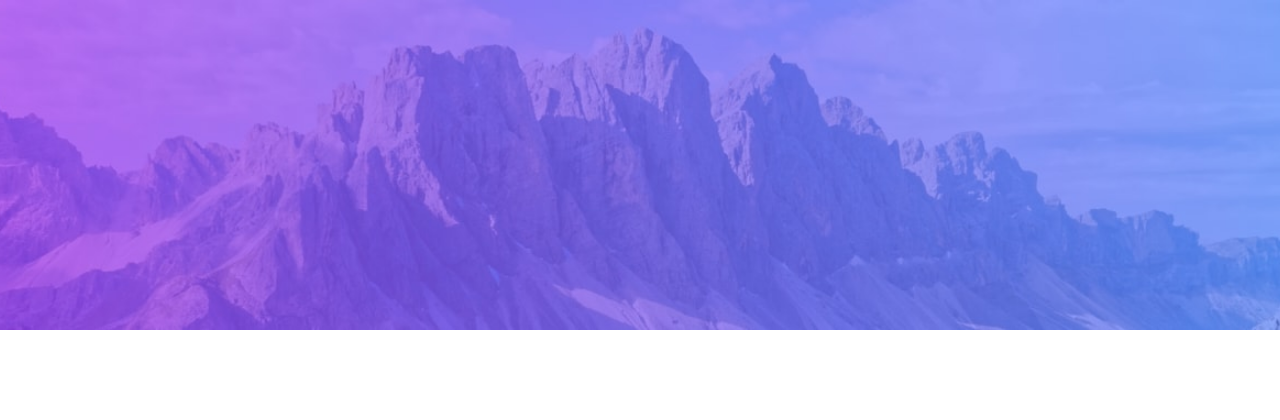
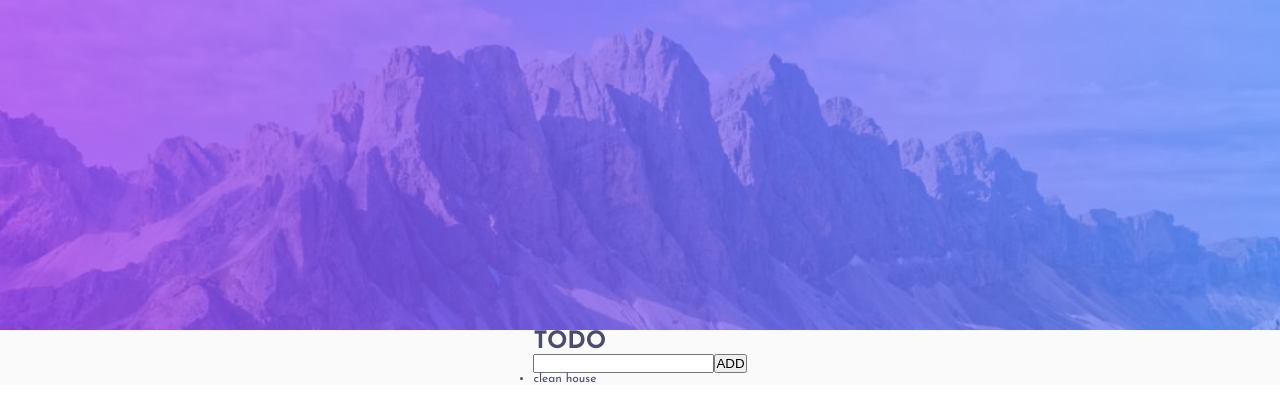
Before and after one commit to anetakasprzak/fm-todo-app, a React (Vite) app: page / in a window 1280 px wide. Shown: the top 420 px of the page. Built offline with nearby package versions, Linux system fonts and the light colour scheme.

Commit message:
initial jsx and styled components setup

```diff
--- a/src/App.js
+++ b/src/App.js
@@ -6,6 +6,7 @@ export const Wrapper = styled.div`
   justify-items: center;
   object-fit: cover;
   background-color: #fafafa;
+  color: #494c6b;
 `;
 
 export const ImageContainer = styled.div`
@@ -21,3 +22,11 @@ export const ImageContainer = styled.div`
     background-image: url("./images/bg-desktop-light.jpg");
   }
 `;
+
+export const MainContent = styled.div``;
+export const Logo = styled.h1``;
+export const Input = styled.input``;
+export const List = styled.ul``;
+export const Item = styled.li``;
+export const Form = styled.form``;
+export const Button = styled.button``;
--- a/src/App.jsx
+++ b/src/App.jsx
@@ -1,9 +1,42 @@
-import { ImageContainer, Wrapper } from "./App";
+import { useState } from "react";
+import {
+  ImageContainer,
+  Wrapper,
+  MainContent,
+  Logo,
+  Input,
+  List,
+  Item,
+  Button,
+  Form,
+} from "./App";
 
 function App() {
+  const [todos, setTodos] = useState([
+    {
+      id: 1,
+      text: "clean house",
+      completed: false,
+    },
+  ]);
+
+  const [todo, setTodo] = useState({});
+
   return (
     <Wrapper>
       <ImageContainer />
+      <MainContent>
+        <Logo>TODO</Logo>
+        <Form>
+          <Input type="text" name="todo" />
+          <Button>ADD</Button>
+        </Form>
+        <List>
+          {todos.map((item) => (
+            <Item key={item.id}>{item.text}</Item>
+          ))}
+        </List>
+      </MainContent>
     </Wrapper>
   );
 }
```
